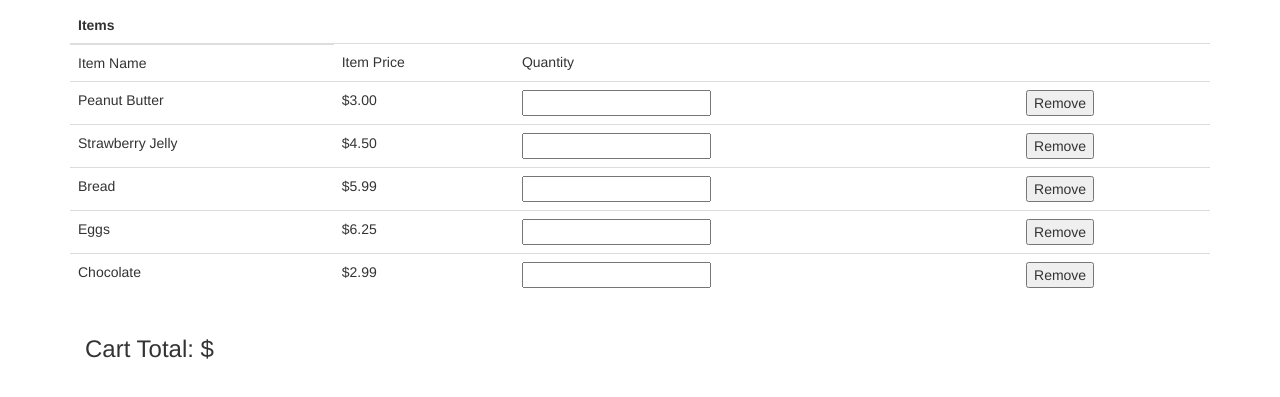
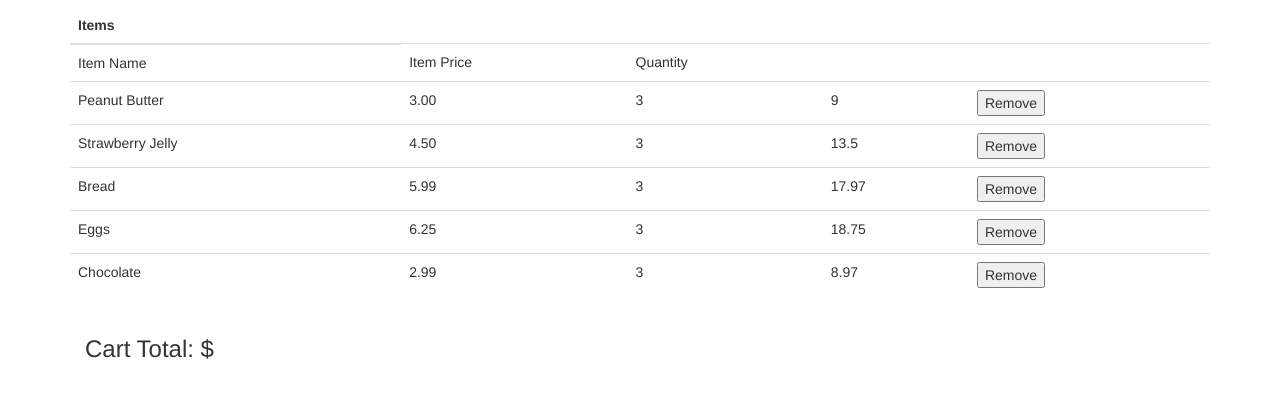
Before and after one commit to howdy-hanna/simple-shopping-cart, a plain HTML site: page simple_shopping_cart/index.html in a window 1280 px wide. Shown: the part 63-460 px from the top of the page. Drawn offline with nearby package versions, Linux system fonts and the light colour scheme.

Commit message:
updated HTML for Items
took out input and put in placer prices to test jQuery functions

```diff
--- a/simple_shopping_cart/index.html
+++ b/simple_shopping_cart/index.html
@@ -36,8 +36,8 @@
               <!--additional items in trs here-->
               <tr>
                 <td class="item">Peanut Butter</td>
-                <td class="price">$3.00</td>
-                <td class="qty"><input type="number"/></td>
+                <td class="price">3.00</td>
+                <td class="qty">3</td>
                 <td class="cost"></td>
                 <td>
                   <button>Remove</button>
@@ -46,8 +46,8 @@
 
               <tr>
                 <td class="item">Strawberry Jelly</td>
-                <td class="price">$4.50</td>
-                <td class="qty"><input type="number" /></td>
+                <td class="price">4.50</td>
+                <td class="qty">3</td>
                 <td class="cost"></td>
                 <td>
                   <button>Remove</button>
@@ -56,8 +56,8 @@
 
               <tr>
                 <td class="item">Bread</td>
-                <td class="price">$5.99</td>
-                <td class="qty"><input type="number" /></td>
+                <td class="price">5.99</td>
+                <td class="qty">3</td>
                 <td class="cost"></td>
                 <td>
                   <button>Remove</button>
@@ -66,8 +66,8 @@
 
               <tr>
                 <td class="item">Eggs</td>
-                <td class="price">$6.25</td>
-                <td class="qty"><input type="number" /></td>
+                <td class="price">6.25</td>
+                <td class="qty">3</td>
                 <td class="cost"></td>
                 <td>
                   <button>Remove</button>
@@ -76,8 +76,8 @@
 
               <tr>
                 <td class="item">Chocolate</td>
-                <td class="price">$2.99</td>
-                <td class="qty"><input type="number" /></td>
+                <td class="price">2.99</td>
+                <td class="qty">3</td>
                 <td class="cost"></td>
                 <td>
                   <button>Remove</button>
```
Also changed, not shown: simple_shopping_cart/js/application.js (+14 -0 lines).
